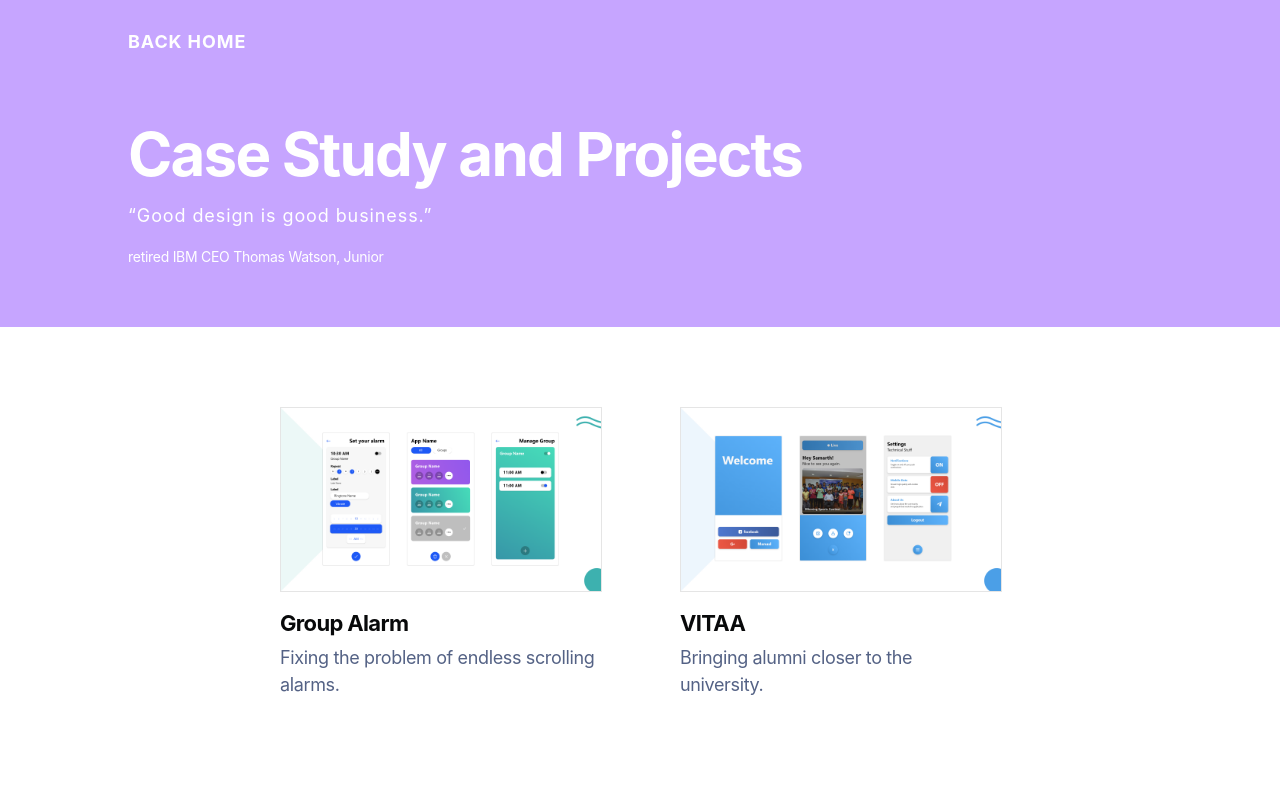
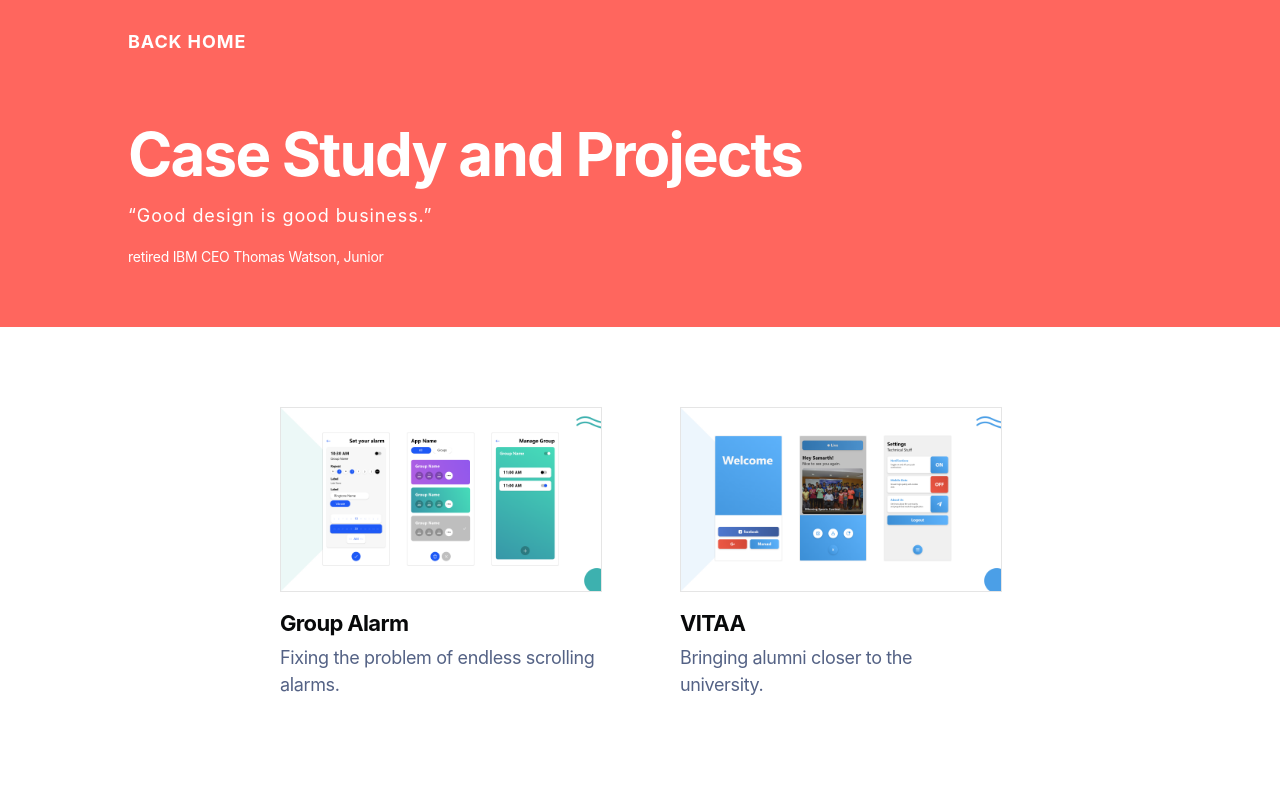
Before and after one commit to samarthdesigns/samarthdesigns.github.io, a React (Create React App) app: page /case-studies in a window 1280 px wide. Shown: the top 787 px of the page. Built offline with nearby package versions, Linux system fonts and the light colour scheme.

Commit message:
Made case studies red

```diff
--- a/src/styles/App.css
+++ b/src/styles/App.css
@@ -634,7 +634,7 @@ a{
 }
 
 .redheader{
-    background: #ff665e;
+    background: #ff665e !important;
 }
 
 
```
